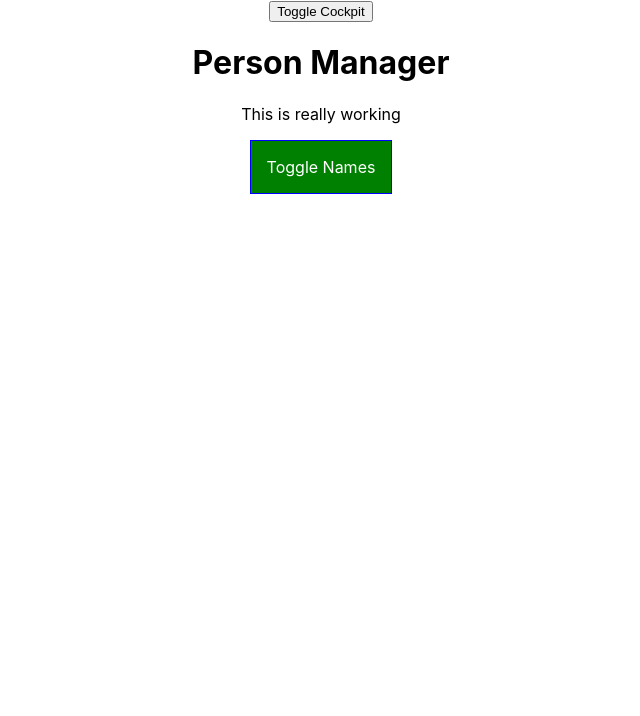
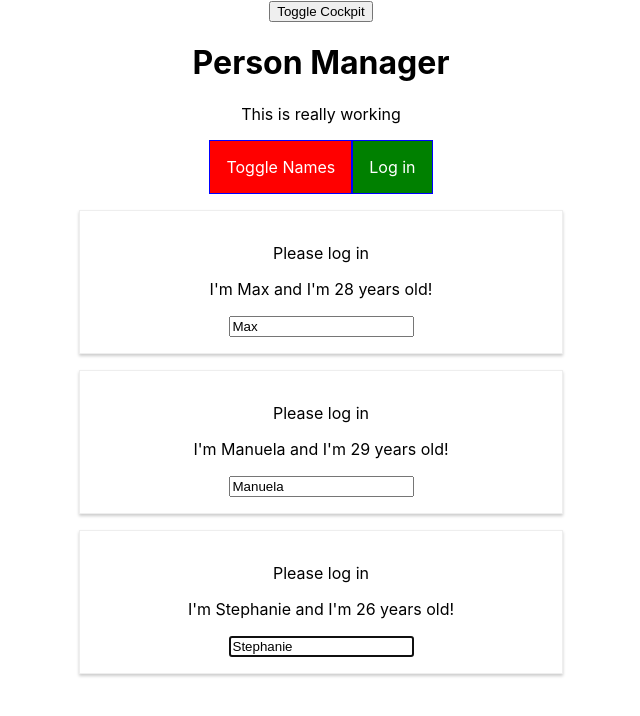
Before and after one commit to carlos-novaes/react-complete-guide, a React (Create React App) app: page / in a window 1280 px wide. Shown: the top 716 px of the page, without its empty margins (319-959 px from the left). Built offline with nearby package versions, Linux system fonts and the light colour scheme.

Commit message:
bug context

```diff
--- a/src/components/Cockpit/Cockpit.js
+++ b/src/components/Cockpit/Cockpit.js
@@ -1,14 +1,18 @@
-import React, { useEffect } from 'react';
+import React, { useEffect, useRef } from 'react';
 import PropTypes from 'prop-types';
 import styles from './Cockpit.module.css';
+import AuthContext from '../../context/auth-context';
 
 const Cockpit = props => {
+  const toggleBtnRef = useRef(null);
+
   useEffect(() => {
     console.log('[Cockpit.js] useEffect');
     // Http request...
-    setTimeout(() => {
-      alert('Saved data to cloud');
-    }, 1000);
+    // setTimeout(() => {
+    //   alert('Saved data to cloud');
+    // }, 1000);
+    toggleBtnRef.current.click();
     return () => {
       console.log('[Cockpit.js] cleanup work in useEffect');
     };
@@ -39,9 +43,12 @@
     <div className={styles.Cockpit}>
       <h1>{props.title}</h1>
       <p className={classes.join(' ')}>This is really working</p>
-      <button className={btnClass} onClick={props.clicked}>
+      <button ref={toggleBtnRef} className={btnClass} onClick={props.clicked}>
         Toggle Names
       </button>
+      <AuthContext.Consumer>
+        {context => <button onClick={context.login}>Log in</button>}
+      </AuthContext.Consumer>
     </div>
   );
 };
--- a/src/components/Persons/Person/Person.js
+++ b/src/components/Persons/Person/Person.js
@@ -3,6 +3,7 @@
 import WithClass from '../../../hoc/WithClass';
 import Auxiliar from '../../../hoc/Auxiliar';
 import styles from './Person.module.css';
+import AuthContext from '../../../context/auth-context';
 
 class Person extends Component {
   constructor(props) {
@@ -20,6 +21,12 @@
 
     return (
       <Auxiliar classes={styles.Person}>
+        <AuthContext.Consumer>
+          {context =>
+            context.authenticated ? <p>Authenticated</p> : <p>Please log in</p>
+          }
+        </AuthContext.Consumer>
+
         <p onClick={this.props.click}>
           I'm {this.props.name} and I'm {this.props.age} years old!
         </p>
--- a/src/containers/App.js
+++ b/src/containers/App.js
@@ -5,6 +5,7 @@
 import styles from './App.module.css';
 import Auxiliar from '../hoc/Auxiliar';
 import WithClass from '../hoc/WithClass';
+import AuthContext from '../context/auth-context';
 
 class App extends Component {
   constructor(props) {
@@ -20,7 +21,8 @@
     otherState: 'some other value',
     showPersons: false,
     showCockpit: true,
-    changeCounter: 0
+    changeCounter: 0,
+    authenticated: false
   };
 
   static getDerivedStateFromProps(props, state) {
@@ -79,6 +81,10 @@
     this.setState({ showCockpit: !doesShow });
   };
 
+  loginHandler = () => {
+    this.setState({ authenticated: true });
+  };
+
   render() {
     console.log('[App.js] render');
     let persons = null;
@@ -89,6 +95,7 @@
           persons={this.state.persons}
           clicked={this.deletePersonHandler}
           changed={this.nameChangeHandler}
+          isAuthenticated={this.state.authenticated}
         />
       );
     }
@@ -96,12 +103,18 @@
     let cockpit = null;
     if (this.state.showCockpit) {
       cockpit = (
+        <AuthContext.Provider
+          value={{
+            authenticated: this.state.authenticated,
+            login: this.loginHandler
+          }}>
           <Cockpit
             title={this.props.appTitle}
             showPersons={this.state.showPersons}
             personsLength={this.state.persons.length}
             clicked={this.togglePersonsHandler}
           />
+        </AuthContext.Provider>
       );
     }
 
--- /dev/null
+++ b/src/context/auth-context.js
@@ -0,0 +1,8 @@
+import React from 'react';
+
+const authContext = React.createContext({
+  authenticated: false,
+  login: () => {}
+});
+
+export default authContext;
```
Lines whose indentation alone changed are shown as unchanged.
